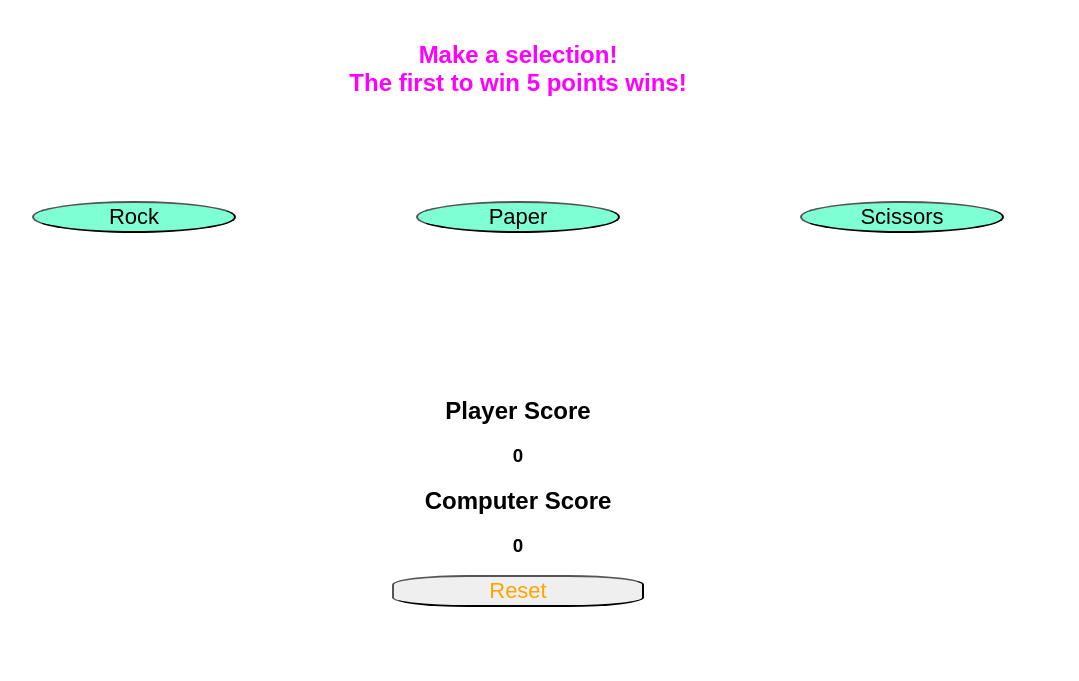
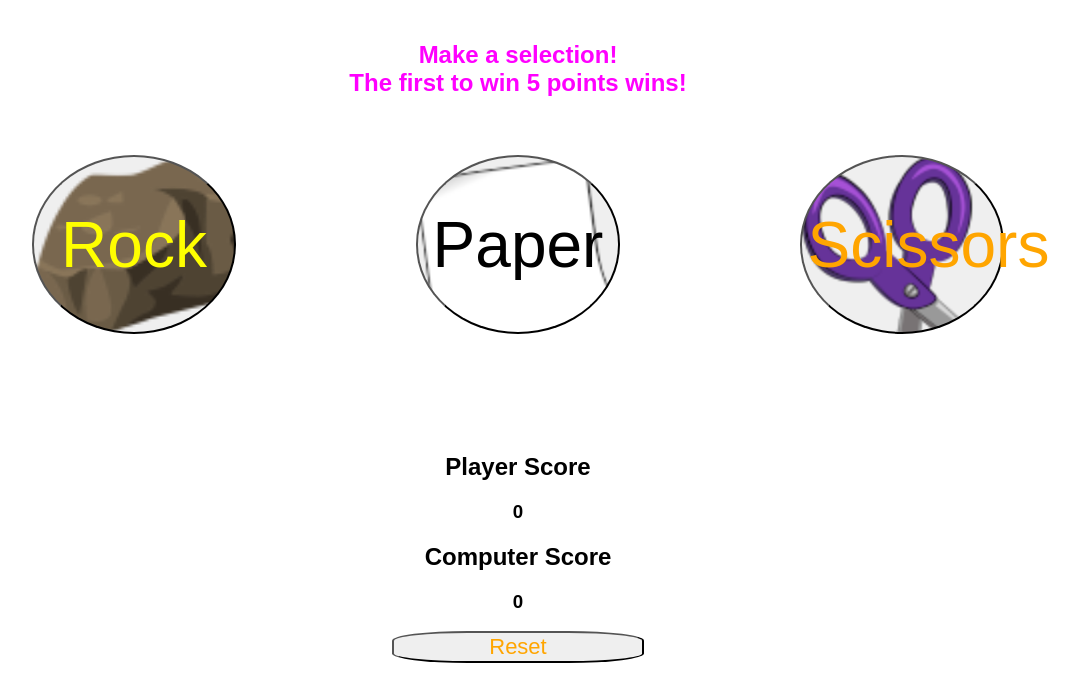
Before and after one commit to Roblou2/rock-paper-sicssors-game, a plain HTML site: page index.html in a window 1280 px wide. Shown: the part 119-800 px from the top of the page, without its empty margins (122-1201 px from the left). Drawn offline with Linux system fonts and the light colour scheme.

Commit message:
add images

```diff
--- a/style.css
+++ b/style.css
@@ -8,7 +8,7 @@ h1, h2, h3 {
     display: flex;
     justify-content: center;
     gap: 10vw;
-    margin: auto;
+
 }
 
 .title {
@@ -45,7 +45,7 @@ color:fuchsia
 
 #one, #two, #three {
     width: 20vw;
-    height: 200px;
+    height: 20vw;
     display: flex;
     align-items: center;
     justify-content: center;
@@ -53,9 +53,32 @@ color:fuchsia
 
 }
 
-#rock, #paper, #scissors {
+#scissors {
+    background-image: url("scissors.png");
+    background-size: cover;
     width: 80%;
-   background-color :aquamarine;
-    font-size: 22px;
+    height: 70%;
+    font-size: 5vw;
     border-radius: 50%;
+    color: orange;
 }
+#rock {
+    background-image: url("rock.png");
+    background-size: cover;
+    width: 80%;
+    height: 70%;
+    font-size: 5vw;
+    border-radius: 50%;
+    color: yellow;
+}
+
+#paper {
+    background-image: url("paper.png");
+    background-size: cover;
+    width: 80%;
+    height: 70%;
+    font-size: 5vw;
+    border-radius: 50%;
+    color: black;
+
+}
```
Also changed, not shown: paper.png (added), rock.png (added), scissors.png (added).
